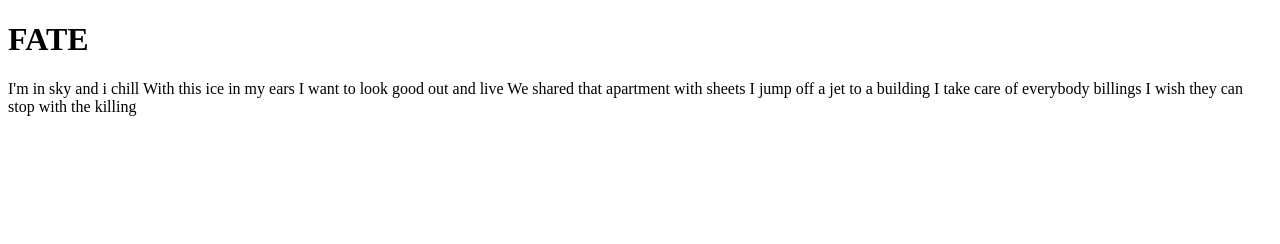
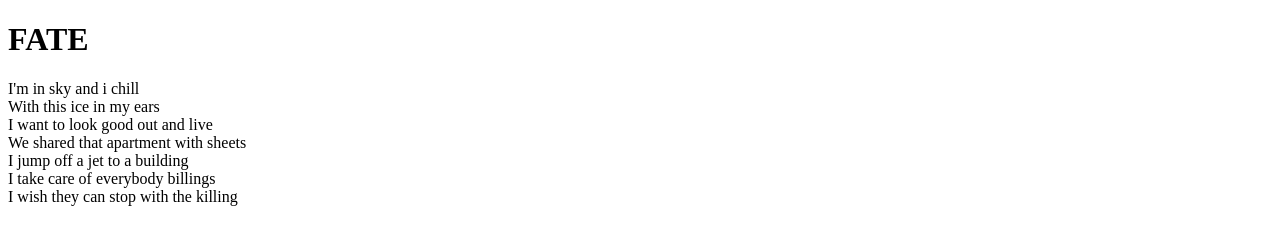
Before and after one commit to goatowski88/naukagit, a plain HTML site: page index.html in a window 1280 px wide. Drawn offline with Linux system fonts and the light colour scheme.

```diff
--- a/index.html
+++ b/index.html
@@ -1,14 +1,19 @@
  <!DOCTYPE html>
 <html>
+
+<head>
+
+</head>
+
 <body>
 
  <h1>FATE</h1>
-  <p>I'm in sky and i chill
-    With this ice in my ears
-    I want to look good out and live
-    We shared that apartment with sheets
-    I jump off a jet to a building
-    I take care of everybody billings
+  <p>I'm in sky and i chill<br>
+    With this ice in my ears<br>
+    I want to look good out and live<br>
+    We shared that apartment with sheets<br>
+    I jump off a jet to a building<br>
+    I take care of everybody billings<br>
     I wish they can stop with the killing</p>
 
 </body>
```
